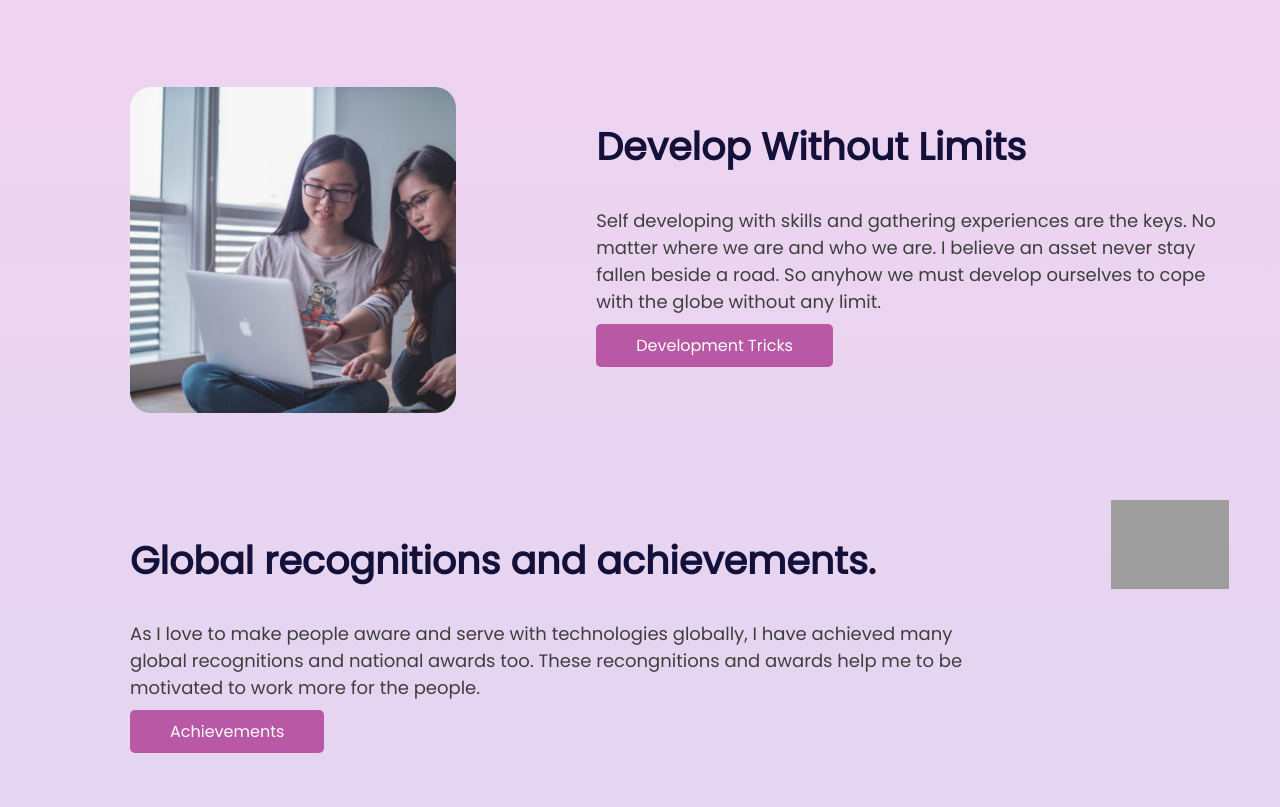
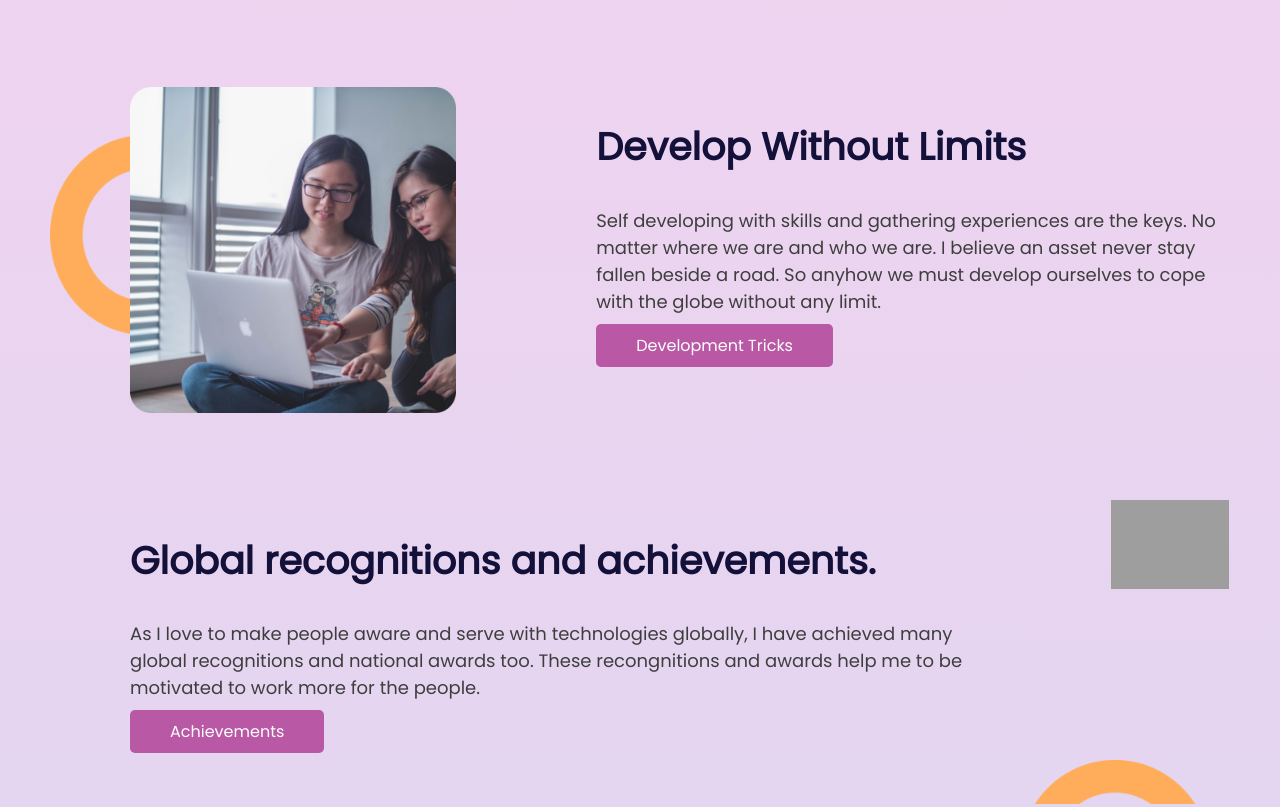
Before and after one commit to Zahid-BM/mission-2020, a plain HTML site: page index.html in a window 1280 px wide. Shown: the part 1172-1979 px from the top of the page. Drawn offline with Linux system fonts and the light colour scheme; grey boxes are pictures that could not be loaded.

Commit message:
Before final checking

```diff
--- a/index.html
+++ b/index.html
@@ -56,7 +56,7 @@
         </div>
 
     </section>
-    <section class="double-div">
+    <section class="double-div bg-01">
         <div class="half-width">
             <img class="code" src="images/pictures/coding.png" alt="">
         </div>
@@ -69,7 +69,7 @@
 
         </div>
     </section>
-    <section class="double-div">
+    <section class="double-div bg-02 global-margin">
 
         <div class="half-width ">
             <h2>Global recognitions and achievements. </h2>
--- a/style.css
+++ b/style.css
@@ -57,6 +57,7 @@ p{
 .tripple-div h2{
     text-align: center;
 }
+
 h2{
     font-family: Poppins;
     font-style: normal;
@@ -97,6 +98,25 @@ h3{
 /* ********************* 2nd and bonus part CSS styling ends ************************ */
 
 /* ********************* 3rd and 4th part CSS styling starts ************************ */
+.bg-01{
+    background-image: url(images/shapes/shape-1.png);
+    background-repeat: no-repeat;
+    background-position: left 50px bottom 85px; ;
+    background-size: 190px 200px;
+
+}
+
+.bg-02{
+    background-image: url(images/shapes/shape-1.png);
+    background-repeat: no-repeat;
+    background-position: right 70px top 260px;
+    background-size: 190px 190px;
+  padding-bottom: 60px;
+}
+
+.global-margin{
+    margin-bottom: 0;
+}
 .padding-h2{
     padding-left: 0;
     padding-right: 5%;
```
